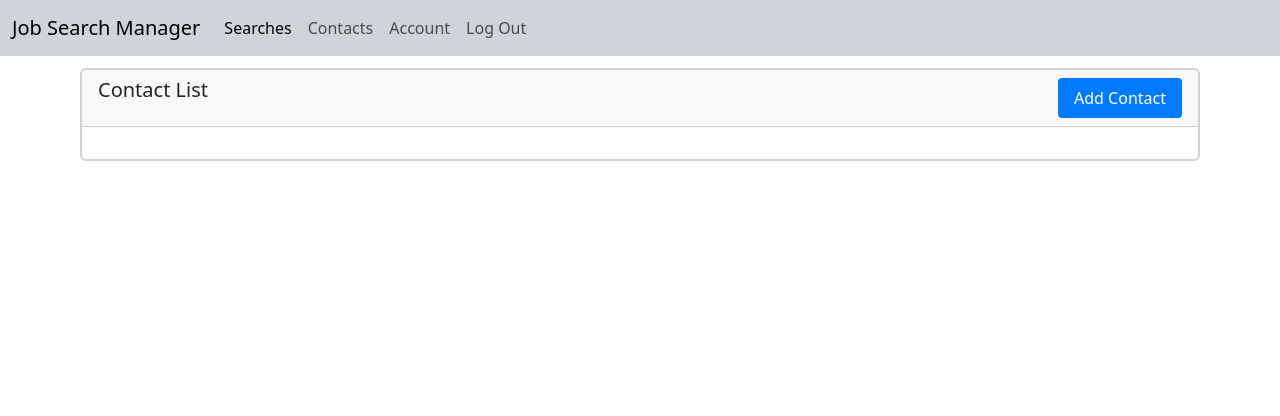
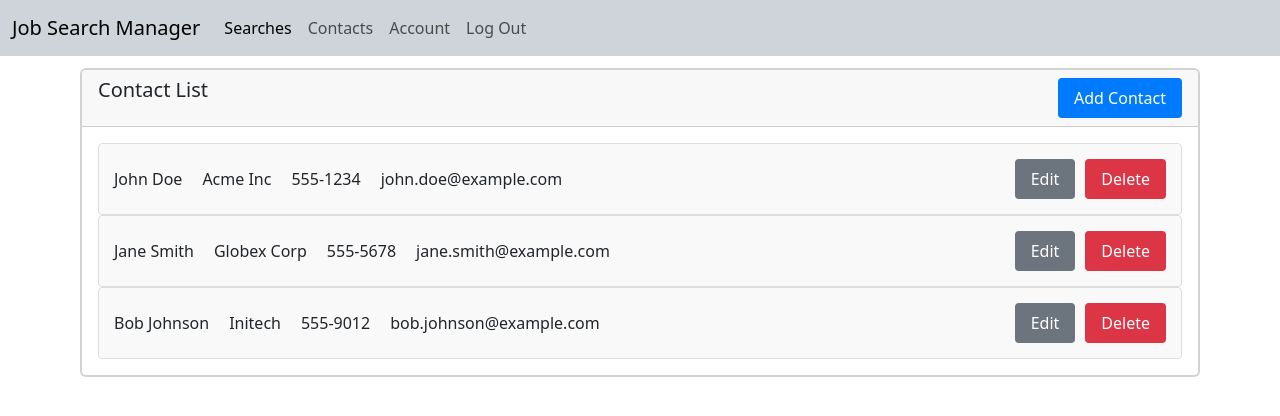
Before and after one commit to billmil235/jobsearchui, an Angular app: page /contacts-manager in a window 1280 px wide. Shown: the top 416 px of the page. Built offline with nearby package versions, Linux system fonts and the light colour scheme; sample sign-in values are in the browser's storage.

Commit message:
Implment contact list with sample data.

```diff
--- a/src/app/Components/Contacts/contacts-list/contacts-list.component.html
+++ b/src/app/Components/Contacts/contacts-list/contacts-list.component.html
@@ -11,14 +11,14 @@
   <div class="card-body">
     <div *ngFor="let contact of contacts" class="contact-item">
       <div class="contact-info">
-        <!-- Replace with your actual contact properties -->
-        <span>{{ contact.name }}</span>
-        <span>{{ contact.email }}</span>
-        <span>{{ contact.phone }}</span>
+        <span>{{ contact.contactName }}</span>
+        <span>{{ contact.companyName }}</span>
+        <span>{{ contact.phoneNumber }}</span>
+        <span>{{ contact.emailAddress }}</span>
       </div>
       <div class="contact-actions">
-        <button (click)="editContact(contact.id)" class="btn btn-secondary">Edit</button>
-        <button (click)="deleteContact(contact.id)" class="btn btn-danger">Delete</button>
+        <button (click)="editContact(contact.contactId)" class="btn btn-secondary">Edit</button>
+        <button (click)="deleteContact(contact.contactId)" class="btn btn-danger">Delete</button>
       </div>
     </div>
   </div>
--- a/src/app/Components/Contacts/contacts-list/contacts-list.component.ts
+++ b/src/app/Components/Contacts/contacts-list/contacts-list.component.ts
@@ -1,5 +1,6 @@
 import { NgForOf } from '@angular/common';
 import { Component } from '@angular/core';
+import { Contact } from '../../../Models/contact.model';
 
 @Component({
   selector: 'app-contacts-list',
@@ -11,7 +12,35 @@ import { Component } from '@angular/core';
   standalone: true
 })
 export class ContactsListComponent {
-  contacts: any[] = []; // Replace 'any' with your actual contact interface
+  contacts: Contact[] = [
+    {
+      contactId: '1',
+      userId: '1',
+      contactName: 'John Doe',
+      companyName: 'Acme Inc',
+      phoneNumber: '555-1234',
+      emailAddress: 'john.doe@example.com',
+      deleted: false
+    },
+    {
+      contactId: '2',
+      userId: '1',
+      contactName: 'Jane Smith',
+      companyName: 'Globex Corp',
+      phoneNumber: '555-5678',
+      emailAddress: 'jane.smith@example.com',
+      deleted: false
+    },
+    {
+      contactId: '3',
+      userId: '1',
+      contactName: 'Bob Johnson',
+      companyName: 'Initech',
+      phoneNumber: '555-9012',
+      emailAddress: 'bob.johnson@example.com',
+      deleted: false
+    }
+  ];
 
   // Add contact method
   addContact() {
@@ -19,12 +48,12 @@ export class ContactsListComponent {
   }
 
   // Edit contact method
-  editContact(contactId: number) {
+  editContact(contactId: string) {
     // Implementation for editing a contact
   }
 
   // Delete contact method
-  deleteContact(contactId: number) {
+  deleteContact(contactId: string) {
     // Implementation for deleting a contact
   }
 }
```
Also changed, not shown: src/app/Models/contact.model.ts (added, +9 -0 lines).
